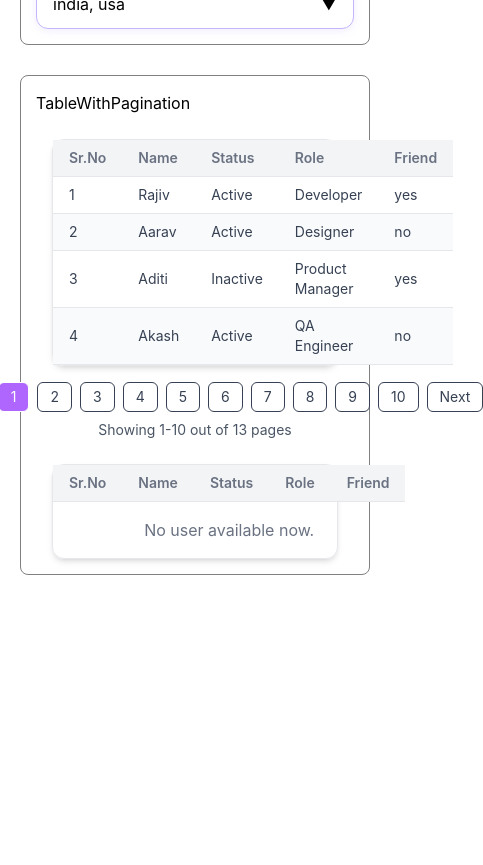
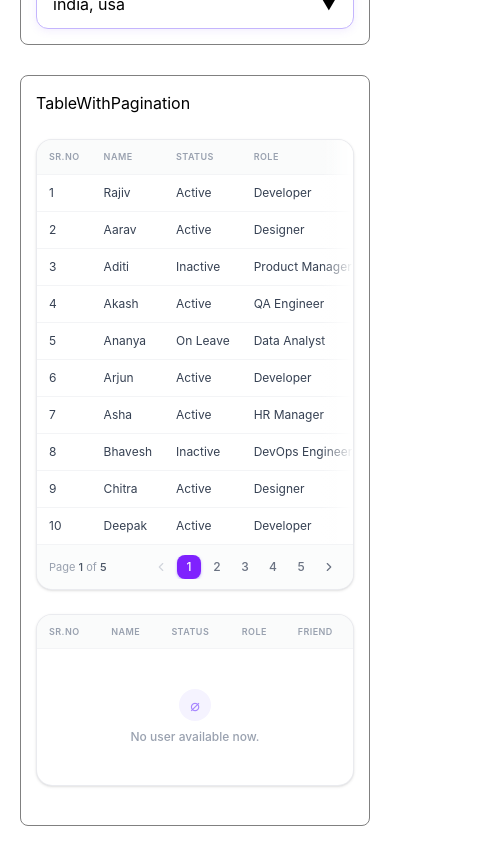
Before and after one commit to RohitD100/component-library, a React (Vite) app: page / in a window 390 px wide. Shown: the part 4980-5845 px from the top of the page, 483 px wide, since content can reach past the window. Before the commit the page ends 5605 px from the top, so only its background shows below. Built offline with nearby package versions, Linux system fonts and the light colour scheme.

Commit message:
feature/Table Pagination final fix (#28)

```diff
--- a/src/components/TableWithPagination/TablePagination.tsx
+++ b/src/components/TableWithPagination/TablePagination.tsx
@@ -1,6 +1,6 @@
-import React, { useState } from "react";
+import React, { useState, useRef, useEffect, useCallback } from "react";
 
-type Column<T> = {
+export type Column<T> = {
   key: keyof T;
   label: string;
   render?: (row: T) => React.ReactNode;
@@ -22,6 +22,9 @@ function TablePagination<T>({
   emptyState = "No user available now."
 }: TablePaginationProps<T>) {
   const [currentPage, setCurrentPage] = useState<number>(1);
+  const [canScrollLeft, setCanScrollLeft] = useState(false);
+  const [canScrollRight, setCanScrollRight] = useState(false);
+  const scrollRef = useRef<HTMLDivElement>(null);
 
   const totalPages = Math.ceil(data.length / pageSize);
 
@@ -36,48 +39,90 @@ function TablePagination<T>({
     }
   };
 
-  // Limit visible pages (e.g. 10 at a time)
-  const maxVisiblePages = 10;
-  const startPage = Math.floor((currentPage - 1) / maxVisiblePages) * maxVisiblePages + 1;
-  const endPage = Math.min(startPage + maxVisiblePages - 1, totalPages);
-  const visiblePages = Array.from({ length: endPage - startPage + 1 }, (_, i) => startPage + i);
+  // Track horizontal overflow so we can show fade edges + know when scrolling is possible
+  const updateScrollState = useCallback(() => {
+    const el = scrollRef.current;
+    if (!el) return;
+    setCanScrollLeft(el.scrollLeft > 2);
+    setCanScrollRight(el.scrollLeft + el.clientWidth < el.scrollWidth - 2);
+  }, []);
+
+  useEffect(() => {
+    updateScrollState();
+    const el = scrollRef.current;
+    if (!el) return;
+
+    const handleResize = () => updateScrollState();
+    window.addEventListener("resize", handleResize);
+
+    const resizeObserver = new ResizeObserver(() => updateScrollState());
+    resizeObserver.observe(el);
+
+    return () => {
+      window.removeEventListener("resize", handleResize);
+      resizeObserver.disconnect();
+    };
+  }, [updateScrollState, paginatedData.length, columns.length]);
+
+  // Build a compact page list with ellipses, e.g. 1 2 3 ... 8 9 10
+  const getPageList = (): (number | "ellipsis")[] => {
+    if (totalPages <= 7) {
+      return Array.from({ length: totalPages }, (_, i) => i + 1);
+    }
+    const pages: (number | "ellipsis")[] = [1];
+    if (currentPage > 3) pages.push("ellipsis");
+    const start = Math.max(2, currentPage - 1);
+    const end = Math.min(totalPages - 1, currentPage + 1);
+    for (let p = start; p <= end; p++) pages.push(p);
+    if (currentPage < totalPages - 2) pages.push("ellipsis");
+    pages.push(totalPages);
+    return pages;
+  };
+
+  const pageList = getPageList();
 
   return (
-    <>
-      <div className="rounded-xl border border-gray-200 w-9/10 ml-auto mr-auto mt-6 shadow-md">
-        <table className="w-full border-collapse">
-          <thead className="bg-gray-100">
-            <tr>
+    <div className="w-full ml-auto mr-auto my-6">
+      <div className="rounded-2xl border border-gray-200/80 bg-white shadow-sm overflow-hidden">
+        {/* Scrollable table area with fade edges to signal overflow */}
+        <div className="relative">
+          <div
+            ref={scrollRef}
+            onScroll={updateScrollState}
+            className="overflow-x-auto [-webkit-overflow-scrolling:touch] [scrollbar-width:thin]"
+          >
+            <table className="w-full min-w-max border-collapse">
+              <thead>
+                <tr className="border-b border-gray-100">
                   {columns.map((col) => (
                     <th
                       key={String(col.key)}
-                  className="px-4 py-2 text-left text-sm font-semibold text-gray-500 border-b border-gray-200"
+                      className="px-3 py-2.5 sm:px-6 sm:py-3.5 text-left text-[9px] sm:text-[11px] font-semibold uppercase tracking-wider text-gray-400 bg-gray-50/80 whitespace-nowrap"
                     >
                       {col.label}
                     </th>
                   ))}
                 </tr>
               </thead>
-          <tbody>
+              <tbody className="divide-y divide-gray-100">
                 {paginatedData.length === 0 ? (
                   <tr>
-                <td
-                  colSpan={columns.length}
-                  className="px-4 py-4 text-center text-gray-500"
-                >
-                  {emptyState}
+                    <td colSpan={columns.length} className="px-3 py-10 sm:px-6 sm:py-16 text-center">
+                      <div className="flex flex-col items-center gap-2">
+                        <div className="h-8 w-8 sm:h-10 sm:w-10 rounded-full bg-violet-50 flex items-center justify-center text-violet-400 text-base sm:text-lg">
+                          ⌀
+                        </div>
+                        <p className="text-xs sm:text-sm font-medium text-gray-400">{emptyState}</p>
+                      </div>
                     </td>
                   </tr>
                 ) : (
-              paginatedData.map((row, idx) => (
-                <tr
-                  key={keyExtractor(row)}
-                  className={idx % 2 === 0 ? "bg-white" : "bg-gray-50"}
-                >
+                  paginatedData.map((row) => (
+                    <tr key={keyExtractor(row)} className="transition-colors hover:bg-violet-50/50">
                       {columns.map((col) => (
                         <td
                           key={String(col.key)}
-                      className="px-4 py-2 text-sm text-gray-700 border-b border-gray-200"
+                          className="px-3 py-2.5 sm:px-6 sm:py-3.5 text-xs sm:text-sm text-gray-700 whitespace-nowrap"
                         >
                           {col.render ? col.render(row) : (row[col.key] as React.ReactNode)}
                         </td>
@@ -89,61 +134,92 @@ function TablePagination<T>({
             </table>
           </div>
 
-      {/* Pagination — only render if there is at least 1 page */}
+          {/* Fade overlays — only visible when there's actually more content to scroll to */}
+          <div
+            aria-hidden
+            className={`pointer-events-none absolute top-0 left-0 h-full w-8 bg-gradient-to-r from-white to-transparent transition-opacity duration-200 ${
+              canScrollLeft ? "opacity-100" : "opacity-0"
+            }`}
+          />
+          <div
+            aria-hidden
+            className={`pointer-events-none absolute top-0 right-0 h-full w-8 bg-gradient-to-l from-white to-transparent transition-opacity duration-200 ${
+              canScrollRight ? "opacity-100" : "opacity-0"
+            }`}
+          />
+        </div>
+
+        {/* Footer bar with pagination, inside the same card */}
         {totalPages > 0 && (
-        <nav aria-label="Page navigation" className="mt-4 flex flex-col items-center space-y-2">
-          <ul className="flex space-x-2">
+          <div className="flex flex-wrap items-center justify-between gap-3 border-t border-gray-100 bg-gray-50/60 px-3 py-2.5 sm:px-6 sm:py-3.5">
+            <p className="text-[11px] sm:text-xs text-gray-400 whitespace-nowrap">
+              Page <span className="font-medium text-gray-600">{currentPage}</span> of{" "}
+              <span className="font-medium text-gray-600">{totalPages}</span>
+            </p>
+
+            <nav aria-label="Page navigation" className="overflow-x-auto">
+              <ul className="flex items-center gap-1">
                 <li>
                   <button
                     onClick={() => handlePageChange(currentPage - 1)}
                     disabled={currentPage === 1}
-                className={`px-3 py-1 rounded-md border text-sm ${
+                    aria-label="Previous page"
+                    className={`flex h-6 w-6 sm:h-8 sm:w-8 shrink-0 items-center justify-center rounded-lg text-sm transition-colors ${
                       currentPage === 1
-                    ? "bg-gray-200 text-gray-400 cursor-not-allowed"
-                    : "bg-white text-gray-700 hover:bg-gray-100"
+                        ? "text-gray-300 cursor-not-allowed"
+                        : "text-gray-500 hover:bg-white hover:shadow-sm hover:text-violet-600"
                     }`}
                   >
-                Previous
+                    <svg width="14" height="14" className="sm:w-4 sm:h-4" viewBox="0 0 24 24" fill="none">
+                      <path d="M15 18l-6-6 6-6" stroke="currentColor" strokeWidth="2" strokeLinecap="round" strokeLinejoin="round" />
+                    </svg>
                   </button>
                 </li>
 
-            {visiblePages.map((page) => (
+                {pageList.map((page, i) =>
+                  page === "ellipsis" ? (
+                    <li key={`ellipsis-${i}`} className="px-1 text-gray-400 text-xs sm:text-sm select-none">
+                      …
+                    </li>
+                  ) : (
                     <li key={page}>
                       <button
                         onClick={() => handlePageChange(page)}
-                  className={`px-3 py-1 rounded-md border text-sm ${
+                        aria-current={currentPage === page ? "page" : undefined}
+                        className={`flex h-6 min-w-6 sm:h-8 sm:min-w-8 shrink-0 items-center justify-center rounded-lg px-1.5 sm:px-2.5 text-xs sm:text-sm font-medium transition-all ${
                           currentPage === page
-                      ? "bg-[#af66fe] text-white"
-                      : "bg-white text-gray-700 hover:bg-gray-100"
+                            ? "bg-violet-600 text-white shadow-sm shadow-violet-300"
+                            : "text-gray-500 hover:bg-white hover:shadow-sm hover:text-violet-600"
                         }`}
                       >
                         {page}
                       </button>
                     </li>
-            ))}
+                  )
+                )}
 
                 <li>
                   <button
                     onClick={() => handlePageChange(currentPage + 1)}
                     disabled={currentPage === totalPages}
-                className={`px-3 py-1 rounded-md border text-sm ${
+                    aria-label="Next page"
+                    className={`flex h-6 w-6 sm:h-8 sm:w-8 shrink-0 items-center justify-center rounded-lg text-sm transition-colors ${
                       currentPage === totalPages
-                    ? "bg-gray-200 text-gray-400 cursor-not-allowed"
-                    : "bg-white text-gray-700 hover:bg-gray-100"
+                        ? "text-gray-300 cursor-not-allowed"
+                        : "text-gray-500 hover:bg-white hover:shadow-sm hover:text-violet-600"
                     }`}
                   >
-                Next
+                    <svg width="14" height="14" className="sm:w-4 sm:h-4" viewBox="0 0 24 24" fill="none">
+                      <path d="M9 18l6-6-6-6" stroke="currentColor" strokeWidth="2" strokeLinecap="round" strokeLinejoin="round" />
+                    </svg>
                   </button>
                 </li>
               </ul>
-
-          {/* Page summary */}
-          <div className="text-sm text-gray-600">
-            Showing {startPage}-{endPage} out of {totalPages} pages
+            </nav>
           </div>
-        </nav>
         )}
-    </>
+      </div>
+    </div>
   );
 }
 
--- a/src/componentsList.tsx
+++ b/src/componentsList.tsx
@@ -14,7 +14,7 @@ import ComboBox from "./components/ComboBox/ComboBox";
 import DatePicker from "./components/DatePicker/DatePicker";
 import Table from "./components/Table/Table";
 import Select from "./components/Select/Select";
-import TablePagination from "./components/TableWithPagination/TablePagination"
+import TablePagination , {type Column} from "./components/TableWithPagination/TablePagination"
 
 
 const frameworkOptions = [
@@ -418,6 +418,13 @@ export const components = [
   {
     name:"TableWithPagination",
     render:()=>{
+      type Row = {
+        label: string;
+        status: string;
+        role: string;
+        friend: string;
+        count: string;
+      };
       const data2 = []
       const data = [
         { label: "Rajiv", status: "Active", role: "Developer", friend: "yes", count: "1" },
@@ -472,29 +479,15 @@ export const components = [
         { label: "Aman", status: "Active", role: "Scrum Master", friend: "no", count: "50" }
       ]
 
-     const columns = [
-      {
-        label:"Sr.No",
-        key:"count"
-      },
-      {
-        label:"Name",
-        key :"label"
-      },
-      {
-        label:"Status",
-        key :"status"
-      },
-      {
-        label:"Role",
-        key :"role"
-      },
-      {
-        label:"Friend",
-        key :"friend"
-      },
+      const columns: Column<Row>[] = [
+        { label: "Sr.No", key: "count" },
+        { label: "Name", key: "label" },
+        { label: "Status", key: "status" },
+        { label: "Role", key: "role" },
+        { label: "Friend", key: "friend" },
+      ];
 
-     ]
+
 
      return (
       <div>
@@ -502,7 +495,7 @@ export const components = [
         columns={columns}
         data={data}
         keyExtractor={(row) => row.count}
-        pageSize={4}
+        pageSize={10}
         emptyState="No user available now."
         />
          <TablePagination
```
Lines whose indentation alone changed are shown as unchanged.
